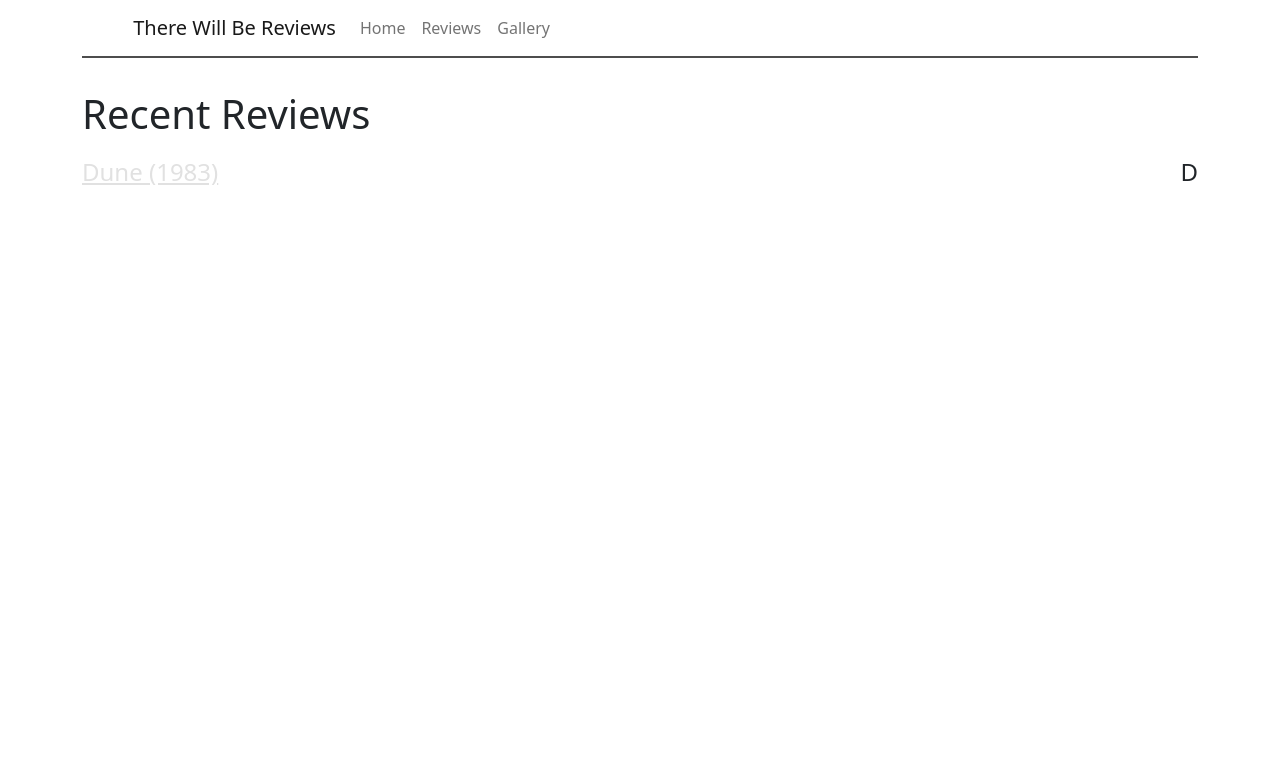
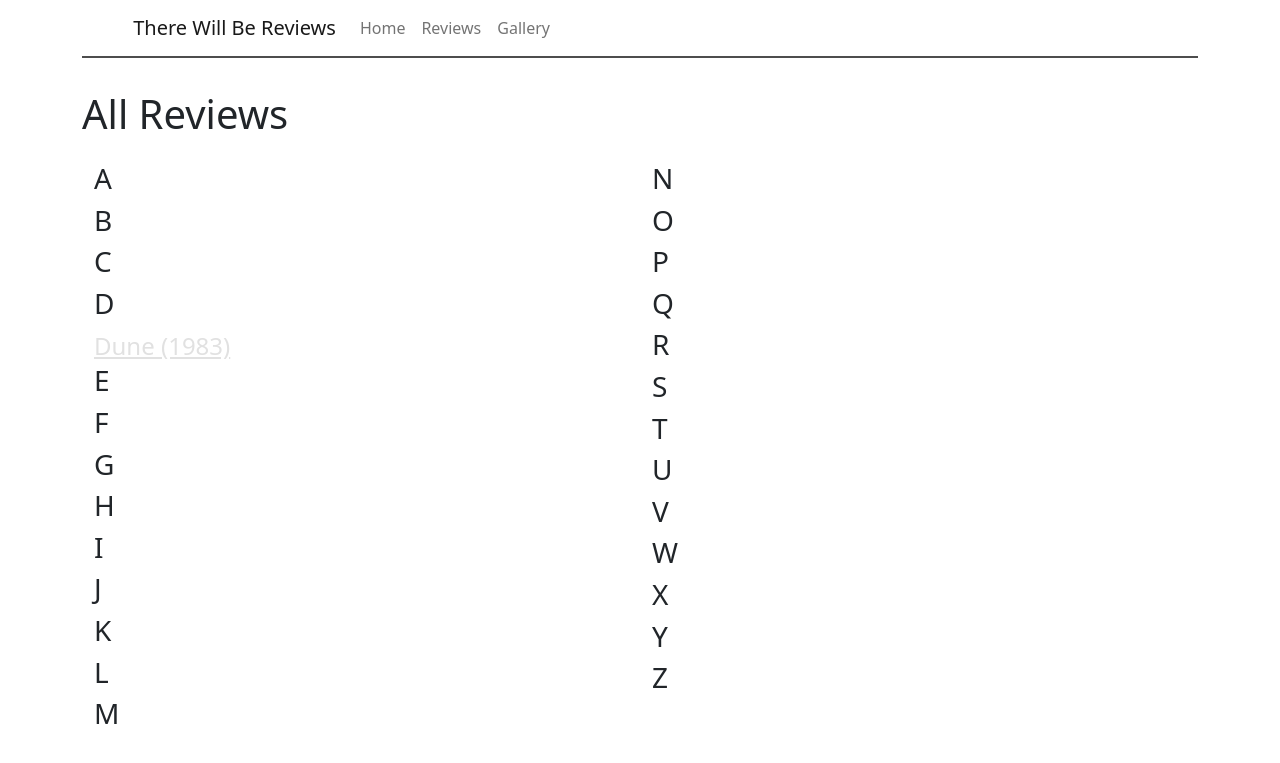
Before and after one commit to benlazarine/therewillbereviews.github.io, a Jekyll site: the page built from reviews.html, in a window 1280 px wide. Shown: the top 763 px of the page. Built offline with Jekyll 4.4.1, drawn with Linux system fonts in a browser that asks for light colours.

Commit message:
Update reviews.html

```diff
--- a/reviews.html
+++ b/reviews.html
@@ -2,14 +2,45 @@
 layout: default_2
 ---
 
-<div class="archive">
-  <h1 class="archive-year">Recent Reviews</h1>
-  <div class="archive-item">
-    <span class="post-date archive-date fs-4"
-      >D</span
-    >
-    <a href="https://www.therewillbereviews.com/reviews/dune-1983" class="archive-title fs-4"
-      >Dune (1983)</a
-    >
+<div class="body">
+  <div class="page">
+  <h1 class="page-title">All Reviews</h1>
+  <div class="mt-4">
+    <div class="container">
+    <div class="row">
+    <div class="col-sm">
+      <h3>A</h3>
+       <h3>B</h3>
+       <h3>C</h3>
+       <h3>D</h3>
+       <a href="https://www.therewillbereviews.com/reviews/dune-1983" class="archive-title fs-4">Dune (1983)</a>
+       <h3>E</h3>
+       <h3>F</h3>
+       <h3>G</h3>
+       <h3>H</h3>
+       <h3>I</h3>
+       <h3>J</h3>
+       <h3>K</h3>
+       <h3>L</h3>
+       <h3>M</h3>
+    </div>
+    <div class="col-sm">
+      <h3>N</h3>
+       <h3>O</h3>
+       <h3>P</h3>
+       <h3>Q</h3>
+       <h3>R</h3>
+       <h3>S</h3>
+       <h3>T</h3>
+       <h3>U</h3>
+       <h3>V</h3>
+       <h3>W</h3>
+       <h3>X</h3>
+       <h3>Y</h3>
+       <h3>Z</h3>
+    </div>
   </div>
 </div>
+  </div>
+  </div>
+</div>
```
